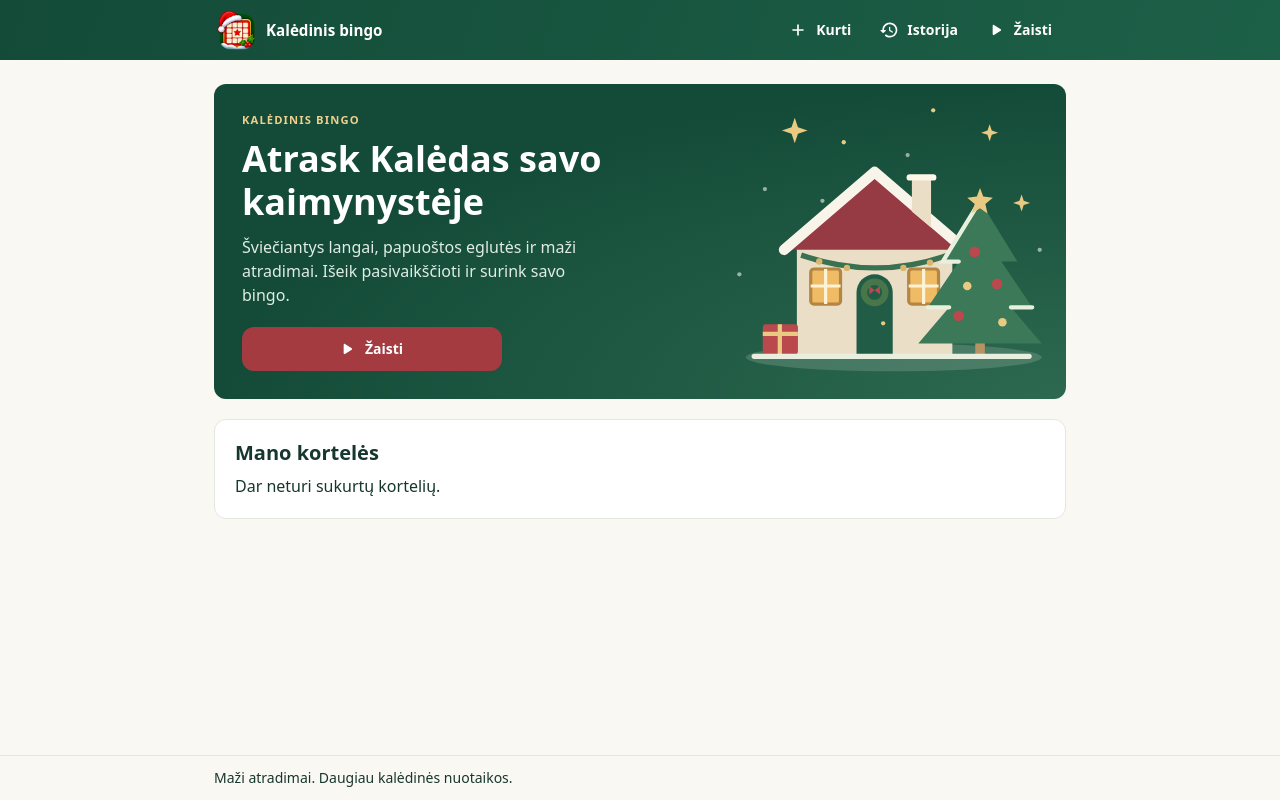
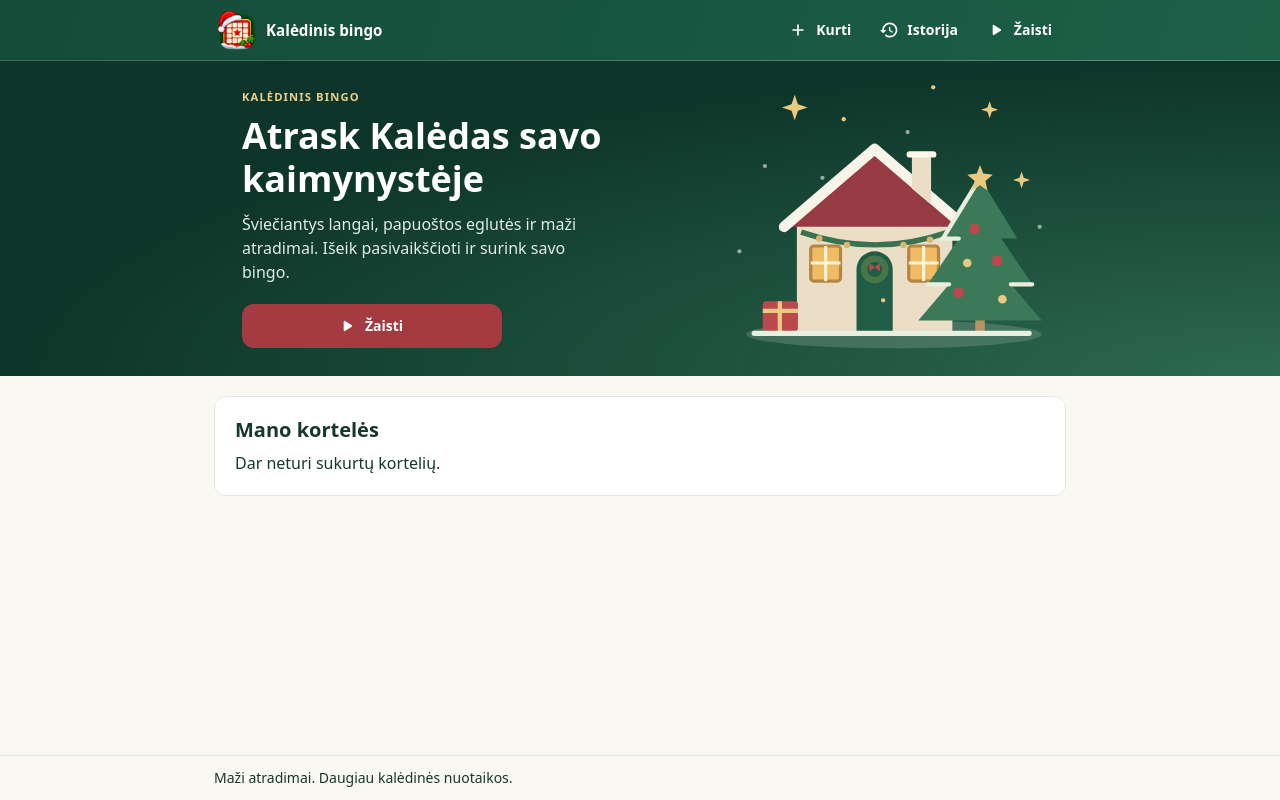
Before and after one commit to Greta741/ChristmasBingo, a React (Vite) app: page / in a window 1280 px wide. Built offline with nearby package versions, Linux system fonts and the light colour scheme.

Commit message:
Add hero

```diff
--- a/src/shared/components/layout/AppLayout.tsx
+++ b/src/shared/components/layout/AppLayout.tsx
@@ -1,11 +1,13 @@
 import Box from '@mui/material/Box'
 import Container from '@mui/material/Container'
 import Link from '@mui/material/Link'
-import { Outlet } from 'react-router'
+import { Outlet, useLocation } from 'react-router'
 import { AppHeader } from './AppHeader'
 import { AppFooter } from './AppFooter'
 
 export function AppLayout() {
+  const isHome = useLocation().pathname === '/'
+
   return (
     <Box sx={{ minHeight: '100dvh', display: 'flex', flexDirection: 'column' }}>
       <Link
@@ -32,8 +34,9 @@ export function AppLayout() {
         component="main"
         id="main-content"
         tabIndex={-1}
-        maxWidth="md"
-        sx={{ flex: 1, py: 3 }}
+        maxWidth={isHome ? false : 'md'}
+        disableGutters={isHome}
+        sx={{ flex: 1, pt: isHome ? 0 : 3, pb: 3 }}
       >
         <Outlet />
       </Container>
--- a/src/views/main/MainView.tsx
+++ b/src/views/main/MainView.tsx
@@ -1,4 +1,5 @@
 import Paper from '@mui/material/Paper'
+import Container from '@mui/material/Container'
 import Typography from '@mui/material/Typography'
 import { useEffect } from 'react'
 import { useLocation, useSearchParams } from 'react-router'
@@ -19,6 +20,7 @@ export function MainView() {
   return (
     <>
       <ChristmasHero />
+      <Container maxWidth="md">
         <Paper
           component="section"
           id="card-history"
@@ -38,6 +40,7 @@ export function MainView() {
             Dar neturi sukurtų kortelių.
           </Typography>
         </Paper>
+      </Container>
     </>
   )
 }
--- a/src/views/main/components/ChristmasHero.tsx
+++ b/src/views/main/components/ChristmasHero.tsx
@@ -1,6 +1,7 @@
 import PlayArrowRoundedIcon from '@mui/icons-material/PlayArrowRounded'
 import Box from '@mui/material/Box'
 import Button from '@mui/material/Button'
+import Container from '@mui/material/Container'
 import Paper from '@mui/material/Paper'
 import Typography from '@mui/material/Typography'
 import { Link } from 'react-router'
@@ -15,13 +16,16 @@ export function ChristmasHero() {
         position: 'relative',
         overflow: 'hidden',
         mb: 2.5,
-        p: { xs: 2.5, sm: 3.5 },
-        bgcolor: 'primary.main',
+        bgcolor: '#0d3529',
+        borderRadius: 0,
+        borderTop: '1px solid rgba(255, 255, 255, 0.24)',
         color: 'primary.contrastText',
         backgroundImage:
           'radial-gradient(ellipse at 100% 100%, #2d6950, transparent 70%)',
       }}
     >
+      <Container maxWidth="md">
+        <Box sx={{ position: 'relative', p: { xs: 2.5, sm: 3.5 } }}>
           <Box
             sx={{
               position: 'absolute',
@@ -70,6 +74,8 @@ export function ChristmasHero() {
               Žaisti
             </Button>
           </Box>
+        </Box>
+      </Container>
     </Paper>
   )
 }
```
Lines whose indentation alone changed are shown as unchanged.
